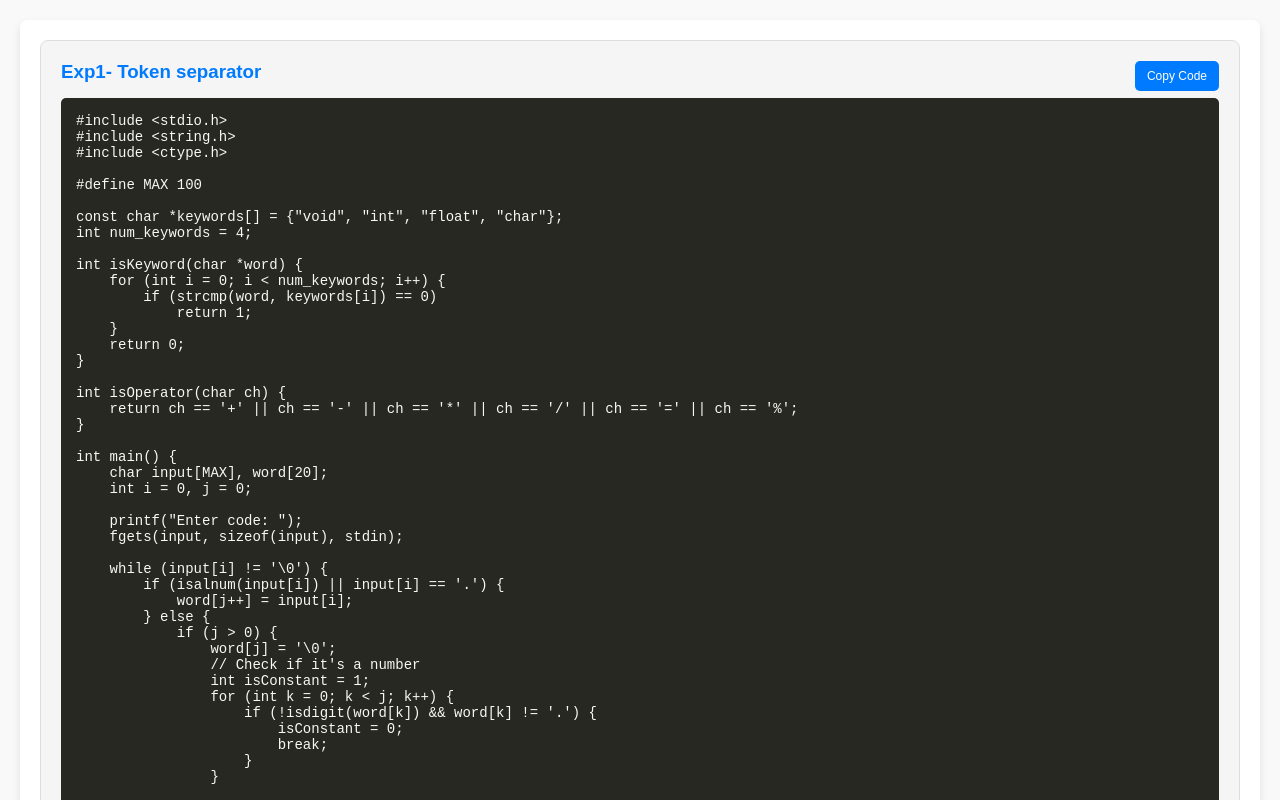
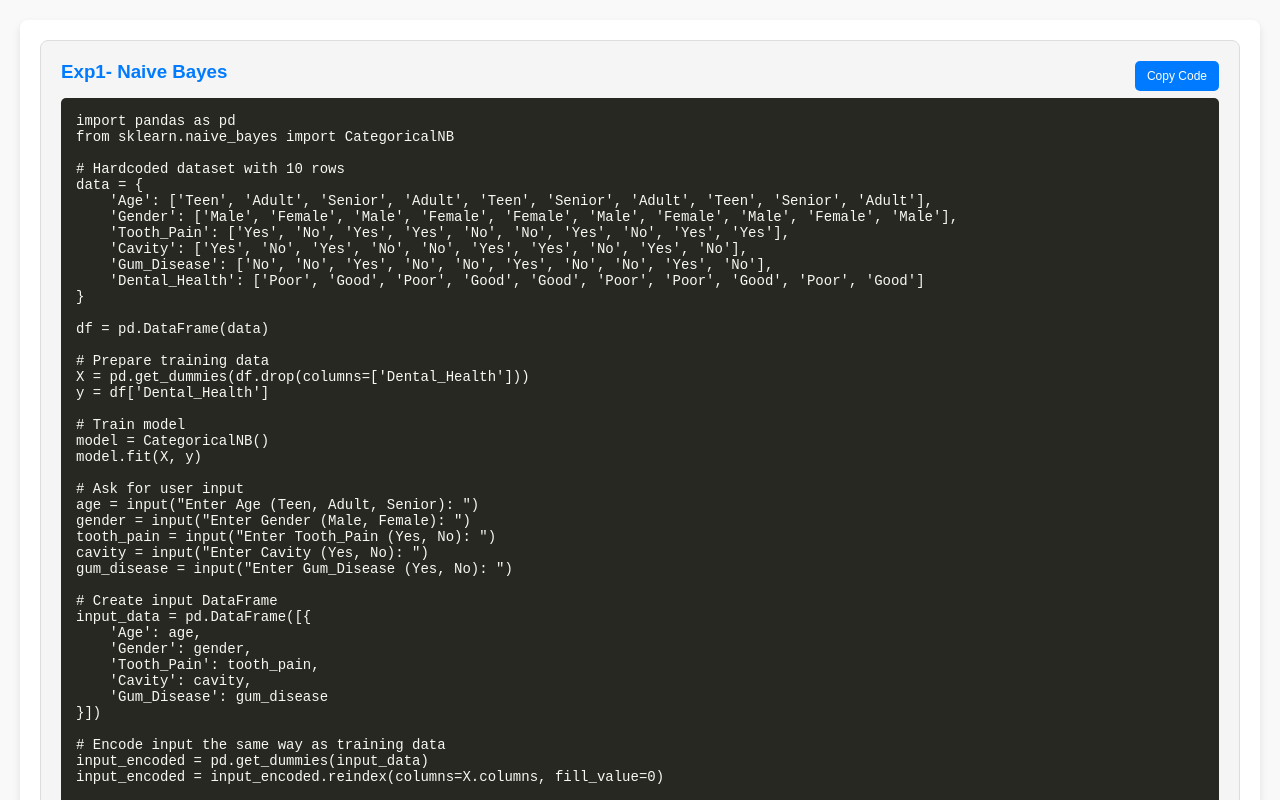
Before and after one commit to Akashine-012/Cd-lab, a plain HTML site: page index.html in a window 1280 px wide. Shown: the top 800 px of the page. Drawn offline with Linux system fonts and the light colour scheme.

Commit message:
Update index.html

```diff
--- a/index.html
+++ b/index.html
@@ -87,73 +87,56 @@
 <body>
     <div class="mainContainer">
         <div class="expContainer">
-            <h3>Exp1- Token separator</h3>
+            <h3>Exp1- Naive Bayes</h3>
             <button class="copy-btn" onclick="copyCode(this)">Copy Code</button>
             <pre>
-#include &lt;stdio.h&gt;
-#include &lt;string.h&gt;
-#include &lt;ctype.h&gt;
+import pandas as pd
+from sklearn.naive_bayes import CategoricalNB
 
-#define MAX 100
-
-const char *keywords[] = {"void", "int", "float", "char"};
-int num_keywords = 4;
-
-int isKeyword(char *word) {
-    for (int i = 0; i &lt; num_keywords; i++) {
-        if (strcmp(word, keywords[i]) == 0)
-            return 1;
-    }
-    return 0;
+# Hardcoded dataset with 10 rows
+data = {
+    'Age': ['Teen', 'Adult', 'Senior', 'Adult', 'Teen', 'Senior', 'Adult', 'Teen', 'Senior', 'Adult'],
+    'Gender': ['Male', 'Female', 'Male', 'Female', 'Female', 'Male', 'Female', 'Male', 'Female', 'Male'],
+    'Tooth_Pain': ['Yes', 'No', 'Yes', 'Yes', 'No', 'No', 'Yes', 'No', 'Yes', 'Yes'],
+    'Cavity': ['Yes', 'No', 'Yes', 'No', 'No', 'Yes', 'Yes', 'No', 'Yes', 'No'],
+    'Gum_Disease': ['No', 'No', 'Yes', 'No', 'No', 'Yes', 'No', 'No', 'Yes', 'No'],
+    'Dental_Health': ['Poor', 'Good', 'Poor', 'Good', 'Good', 'Poor', 'Poor', 'Good', 'Poor', 'Good']
 }
 
-int isOperator(char ch) {
-    return ch == '+' || ch == '-' || ch == '*' || ch == '/' || ch == '=' || ch == '%';
-}
+df = pd.DataFrame(data)
 
-int main() {
-    char input[MAX], word[20];
-    int i = 0, j = 0;
+# Prepare training data
+X = pd.get_dummies(df.drop(columns=['Dental_Health']))
+y = df['Dental_Health']
 
-    printf("Enter code: ");
-    fgets(input, sizeof(input), stdin);
+# Train model
+model = CategoricalNB()
+model.fit(X, y)
 
-    while (input[i] != '\0') {
-        if (isalnum(input[i]) || input[i] == '.') {
-            word[j++] = input[i];
-        } else {
-            if (j &gt; 0) {
-                word[j] = '\0';
-                // Check if it's a number
-                int isConstant = 1;
-                for (int k = 0; k &lt; j; k++) {
-                    if (!isdigit(word[k]) &amp;&amp; word[k] != '.') {
-                        isConstant = 0;
-                        break;
-                    }
-                }
+# Ask for user input
+age = input("Enter Age (Teen, Adult, Senior): ")
+gender = input("Enter Gender (Male, Female): ")
+tooth_pain = input("Enter Tooth_Pain (Yes, No): ")
+cavity = input("Enter Cavity (Yes, No): ")
+gum_disease = input("Enter Gum_Disease (Yes, No): ")
 
-                if (isConstant)
-                    printf("%s is a constant\n", word);
-                else if (isKeyword(word))
-                    printf("%s is a keyword\n", word);
-                else
-                    printf("%s is an identifier\n", word);
+# Create input DataFrame
+input_data = pd.DataFrame([{
+    'Age': age,
+    'Gender': gender,
+    'Tooth_Pain': tooth_pain,
+    'Cavity': cavity,
+    'Gum_Disease': gum_disease
+}])
 
-                j = 0;
-            }
+# Encode input the same way as training data
+input_encoded = pd.get_dummies(input_data)
+input_encoded = input_encoded.reindex(columns=X.columns, fill_value=0)
 
-            if (isOperator(input[i])) {
-                printf("%c is an operator\n", input[i]);
-            } else if (strchr(";(){}", input[i])) {
-                printf("%c is a delimiter\n", input[i]);
-            }
-        }
-        i++;
-    }
+# Predict
+prediction = model.predict(input_encoded)[0]
+print(f"\n✅ Predicted Dental Health: {prediction}")
 
-    return 0;
-}
             </pre>
         </div>
         <div class="expContainer">
```
